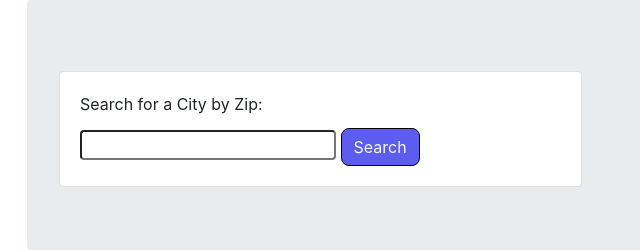
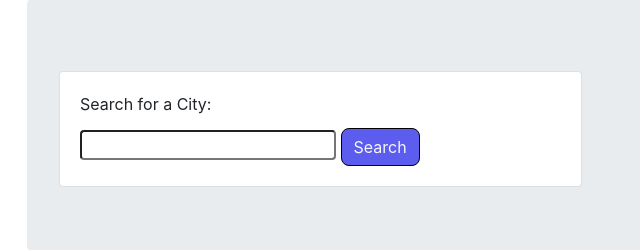
Before and after one commit to ironicminer/Weather-Dashboard, a plain HTML site: page index.html in a window 1280 px wide. Shown: the part 129-379 px from the top of the page, 58-698 px from the left. Drawn offline with nearby package versions, Linux system fonts and the light colour scheme.

Commit message:
updated search title

```diff
--- a/index.html
+++ b/index.html
@@ -26,7 +26,7 @@
           <h1 class="display-4"></h3>
           <div class="card w-50">
             <div class="card-body">
-              <div class="card-title">Search for a City by Zip:</div>
+              <div class="card-title">Search for a City:</div>
               <input data-field=""class="input"> <div class="btn" id="search-btn">Search</div>
             </div>
 
```
